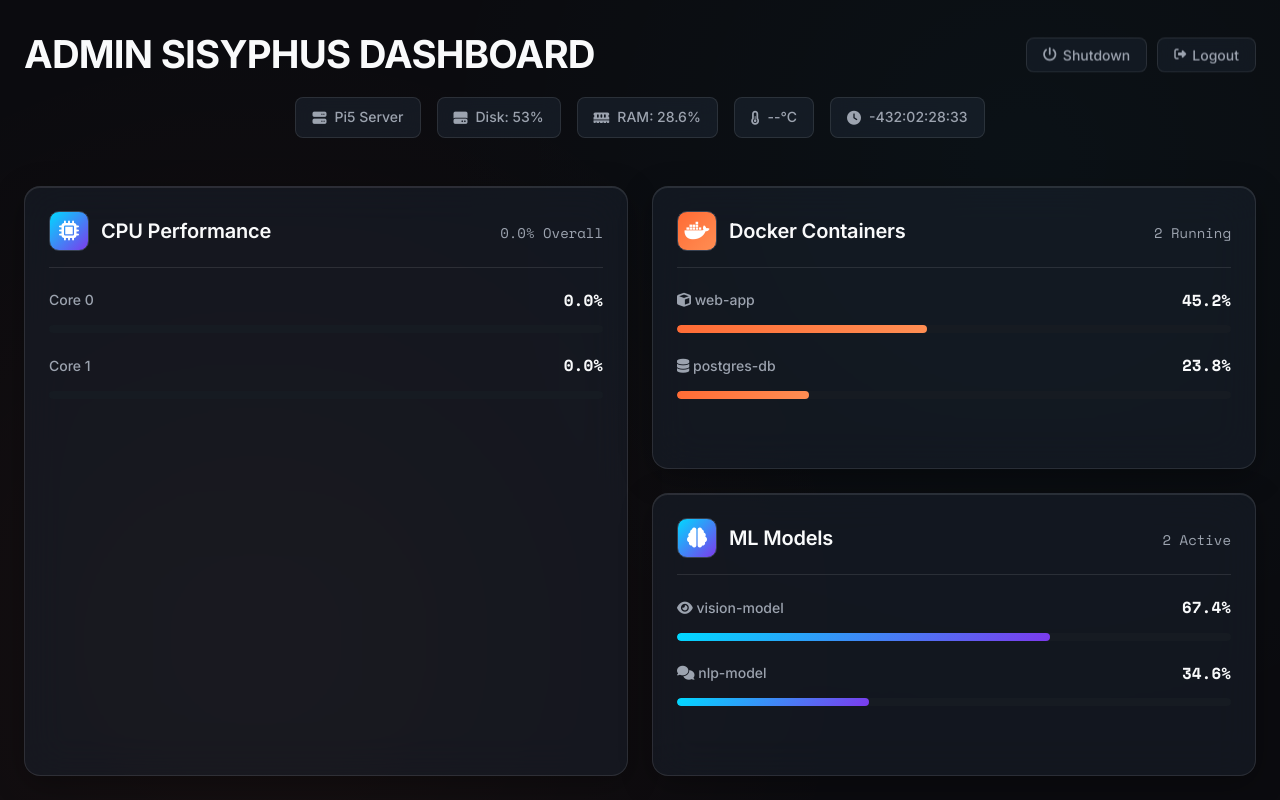
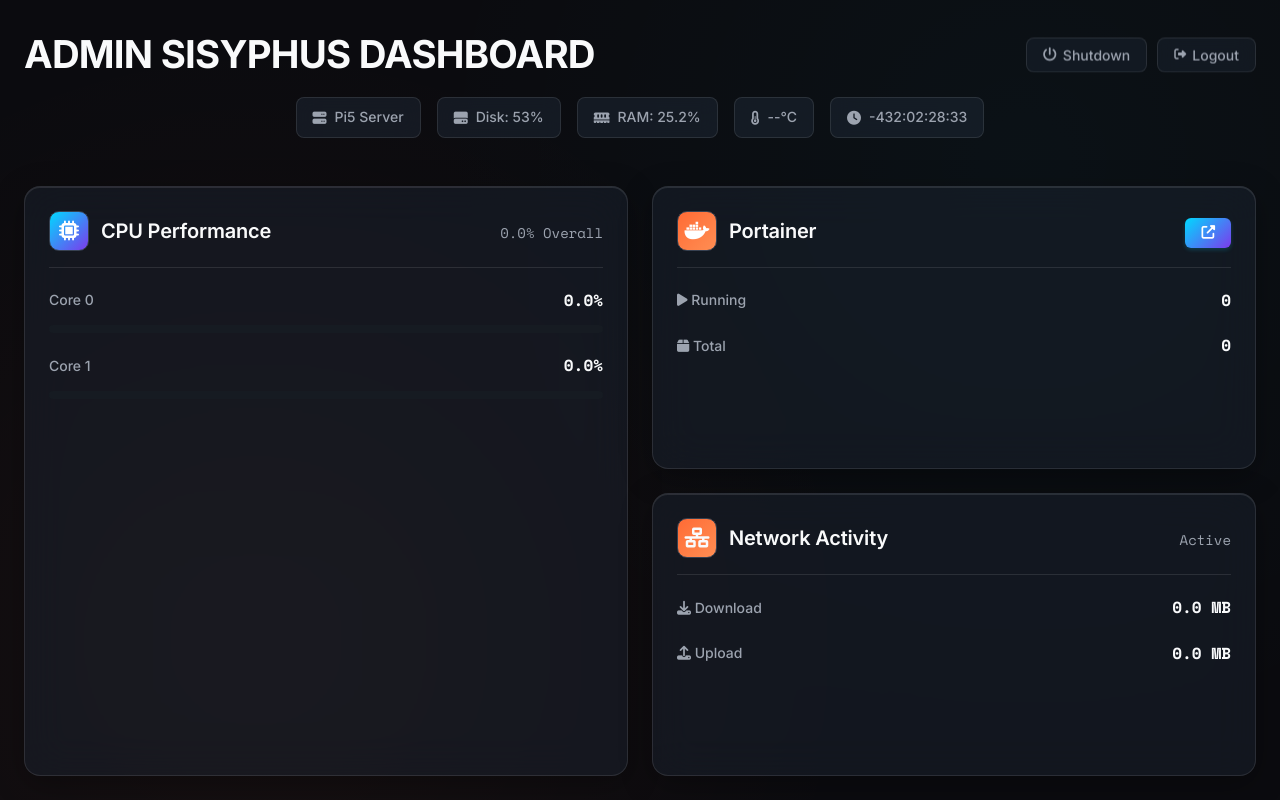
Before and after one commit to mohakapoor/Sisyphus-Dashboard, a Flask app: page /dashboard in a window 1280 px wide. Run offline with Flask 3, Linux system fonts and the light colour scheme; the visitor is signed in with stand-in values (Sample User, id 1).

Commit message:
Enhance readme.md with updated service management commands, project overview, and technical implementation details. Introduce Docker container management commands and real-time monitoring features. Update stats.py to include Docker stats retrieval and modify frontend scripts for live updates of container and network statistics. Revise index.html to reflect new container and network monitoring cards, and add styles for Portainer link button.

```diff
--- a/app.py
+++ b/app.py
@@ -18,6 +18,10 @@
 FLASK_DEBUG = os.getenv('FLASK_DEBUG', 'False').lower() == 'true'
 FLASK_HOST = os.getenv('FLASK_HOST')
 FLASK_PORT = int(os.getenv('FLASK_PORT'))
+
+# Domain configuration
+MAIN_DOMAIN = os.getenv('MAIN_DOMAIN')
+PORTAINER_DOMAIN = os.getenv('PORTAINER_DOMAIN')
 
 # Generate new secret key on each restart to invalidate all sessions
 import uuid
@@ -66,7 +70,7 @@
 @app.before_request
 def force_https():
     if not request.is_secure and request.headers.get('X-Forwarded-Proto') != 'https':
-        if 'sisyphus.mohakapoor.in' in request.host:
+        if MAIN_DOMAIN and MAIN_DOMAIN in request.host:
             return redirect(request.url.replace('http://', 'https://'), code=301)
 
 # Add performance headers
@@ -143,6 +147,12 @@
     if not is_viewer_or_admin():
         return jsonify({"error": "Not authenticated"}), 401
     data = stats.get_stats()
+
+    # Add domain configuration for frontend
+    data["config"] = {
+        "portainer_url": f"https://{PORTAINER_DOMAIN}" if PORTAINER_DOMAIN else "https://localhost:9000"
+    }
+
     return jsonify(data)
 
 # Admin check endpoint (no sensitive action)
@@ -200,7 +210,7 @@
     docs = {
         "title": "Sisyphus Dashboard API",
         "version": "1.0.0",
-        "base_url": "https://sisyphus.mohakapoor.in",
+        "base_url": f"https://{MAIN_DOMAIN}" if MAIN_DOMAIN else "https://your-domain.com",
         "authentication": "Session-based with access codes",
         "endpoints": {
             "Authentication": {
--- a/static/script-v3.js
+++ b/static/script-v3.js
@@ -20,7 +20,16 @@
         // Update all stat displays
         updateStats(data);
 
-        // Docker and ML models are now static - no updates needed
+        // Update network stats
+        updateNetworkStats(data);
+
+        // Update container stats
+        updateContainerStats(data);
+
+        // Store portainer URL for later use
+        if (data.config && data.config.portainer_url) {
+            window.portainerUrl = data.config.portainer_url;
+        }
 
     } catch (err) {
         console.error('Error fetching stats:', err);
@@ -195,6 +204,31 @@
     }
 }
 
+// Update network stats
+function updateNetworkStats(data) {
+    if (data.network_bytes) {
+        const rxMB = (data.network_bytes.rx / (1024 * 1024)).toFixed(1);
+        const txMB = (data.network_bytes.tx / (1024 * 1024)).toFixed(1);
+
+        document.getElementById('networkRx').textContent = rxMB + ' MB';
+        document.getElementById('networkTx').textContent = txMB + ' MB';
+    }
+}
+
+// Update container stats
+function updateContainerStats(data) {
+    if (data.containers) {
+        document.getElementById('containersRunning').textContent = data.containers.running;
+        document.getElementById('containersTotal').textContent = data.containers.total;
+    }
+}
+
+// Open Portainer in new tab
+function openPortainer() {
+    const portainerUrl = window.portainerUrl || 'https://localhost:9000';
+    window.open(portainerUrl, '_blank');
+}
+
 // Initial fetch and update every 3 seconds (lighter on Pi)
 fetchStats();
 checkUserRole(); // Check if user is admin and show shutdown button
--- a/static/styles-v3.css
+++ b/static/styles-v3.css
@@ -889,3 +889,37 @@
     gap: 4px;
   }
 }
+
+/* Portainer Link Button Styles */
+.portainer-link-btn {
+  background: var(--gradient-cyan);
+  border: none;
+  border-radius: 6px;
+  padding: 8px 16px;
+  color: white;
+  font-weight: 600;
+  font-size: 0.85rem;
+  cursor: pointer;
+  transition: all 0.2s ease;
+  text-decoration: none;
+  box-shadow: 0 2px 4px rgba(0, 217, 255, 0.2);
+  display: flex;
+  align-items: center;
+  gap: 6px;
+}
+
+.portainer-link-btn:hover {
+  transform: translateY(-1px);
+  box-shadow: 0 4px 8px rgba(0, 217, 255, 0.3);
+  background: linear-gradient(135deg, #00E5FF, #8B5CF6);
+}
+
+.portainer-link-btn:active {
+  transform: translateY(0);
+  box-shadow: 0 2px 4px rgba(0, 217, 255, 0.2);
+}
+
+/* Network icon style */
+.network-icon {
+  background: var(--gradient-orange);
+}
--- a/stats.py
+++ b/stats.py
@@ -4,6 +4,7 @@
 import json
 import time
 import os
+import docker
 
 # Simple caching to reduce CPU load
 _stats_cache = None
@@ -25,6 +26,20 @@
             temp_milli = int(f.read().strip())
             return round(temp_milli / 1000, 1)
     return None
+
+def get_docker_stats():
+    try:
+        client = docker.from_env()
+        containers = client.containers.list(all=True)
+        running_containers = [c for c in containers if c.status == 'running']
+
+        return {
+            "running": len(running_containers),
+            "total": len(containers)
+        }
+    except Exception as e:
+        # If Docker is not available or there's an error, return default values
+        return {"running": 0, "total": 0}
 
 
 def get_stats():
@@ -62,6 +77,10 @@
     net = psutil.net_io_counters()
     stats["network_bytes"] = {"rx": net.bytes_recv, "tx": net.bytes_sent}
 
+    # Docker container stats
+    docker_stats = get_docker_stats()
+    stats["containers"] = docker_stats
+
     # Cache the results
     _stats_cache = stats
     _cache_timestamp = current_time
--- a/templates/index.html
+++ b/templates/index.html
@@ -63,72 +63,56 @@
       </div>
     </div>
 
-    <!-- Docker Containers Card (Small - Top Right) -->
+    <!-- Portainer Management Card (Small - Right) -->
     <div class="card card-small">
       <div class="card-header">
         <h2>
           <div class="card-icon docker-icon"><i class="fab fa-docker"></i></div>
-          Docker Containers
+          Portainer
         </h2>
-        <div class="metric-value" id="dockerStatus">2 Running</div>
+        <button class="metric-value portainer-link-btn" onclick="openPortainer()">
+          <i class="fas fa-external-link-alt"></i>
+        </button>
       </div>
       <div class="card-content">
-        <div class="stats-list" id="containersList">
-          <!-- Container 1 -->
+        <div class="stats-list" id="containerStats">
           <div class="stat-item">
             <div class="stat-label">
-              <span><i class="fas fa-cube"></i> web-app</span>
-              <span class="stat-value">45.2%</span>
-            </div>
-            <div class="progress-bar">
-              <div class="progress-fill progress-container" style="width: 45.2%"></div>
+              <span><i class="fas fa-play"></i> Running</span>
+              <span class="stat-value" id="containersRunning">-- </span>
             </div>
           </div>
-
-          <!-- Container 2 -->
           <div class="stat-item">
             <div class="stat-label">
-              <span><i class="fas fa-database"></i> postgres-db</span>
-              <span class="stat-value">23.8%</span>
-            </div>
-            <div class="progress-bar">
-              <div class="progress-fill progress-container" style="width: 23.8%"></div>
+              <span><i class="fas fa-box"></i> Total</span>
+              <span class="stat-value" id="containersTotal">-- </span>
             </div>
           </div>
         </div>
       </div>
     </div>
 
-    <!-- ML Models Card (Small - Bottom Right) -->
+    <!-- System Network Card (Small - Bottom Right) -->
     <div class="card card-small">
       <div class="card-header">
         <h2>
-          <div class="card-icon ml-icon"><i class="fas fa-brain"></i></div>
-          ML Models
+          <div class="card-icon network-icon"><i class="fas fa-network-wired"></i></div>
+          Network Activity
         </h2>
-        <div class="metric-value" id="mlStatus">2 Active</div>
+        <div class="metric-value" id="networkStatus">Active</div>
       </div>
       <div class="card-content">
-        <div class="stats-list" id="modelsList">
-          <!-- Model 1 -->
+        <div class="stats-list" id="networkList">
           <div class="stat-item">
             <div class="stat-label">
-              <span><i class="fas fa-eye"></i> vision-model</span>
-              <span class="stat-value">67.4%</span>
-            </div>
-            <div class="progress-bar">
-              <div class="progress-fill progress-model" style="width: 67.4%"></div>
+              <span><i class="fas fa-download"></i> Download</span>
+              <span class="stat-value" id="networkRx">-- MB</span>
             </div>
           </div>
-
-          <!-- Model 2 -->
           <div class="stat-item">
             <div class="stat-label">
-              <span><i class="fas fa-comments"></i> nlp-model</span>
-              <span class="stat-value">34.6%</span>
-            </div>
-            <div class="progress-bar">
-              <div class="progress-fill progress-model" style="width: 34.6%"></div>
+              <span><i class="fas fa-upload"></i> Upload</span>
+              <span class="stat-value" id="networkTx">-- MB</span>
             </div>
           </div>
         </div>
```
Also changed, not shown: readme.md.
